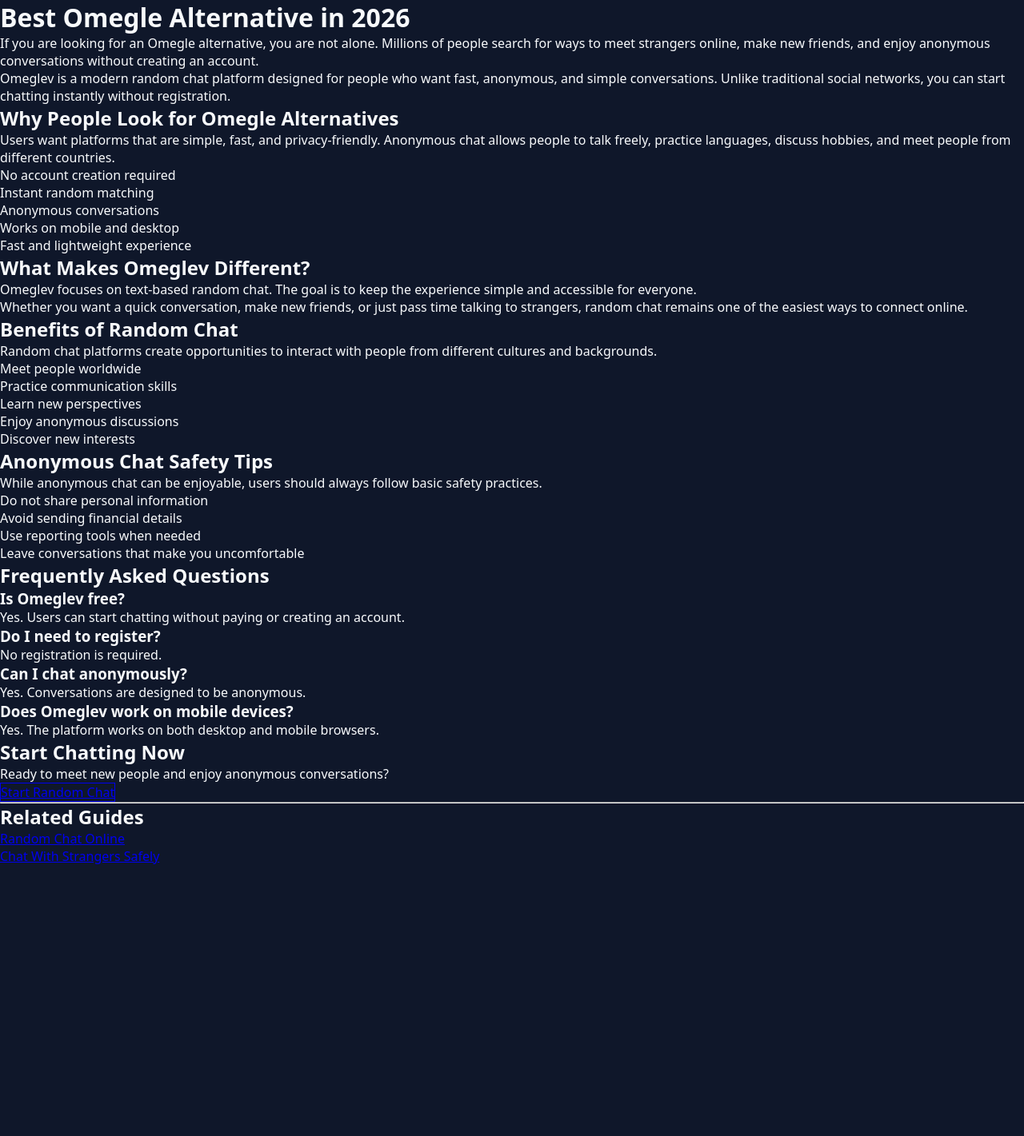
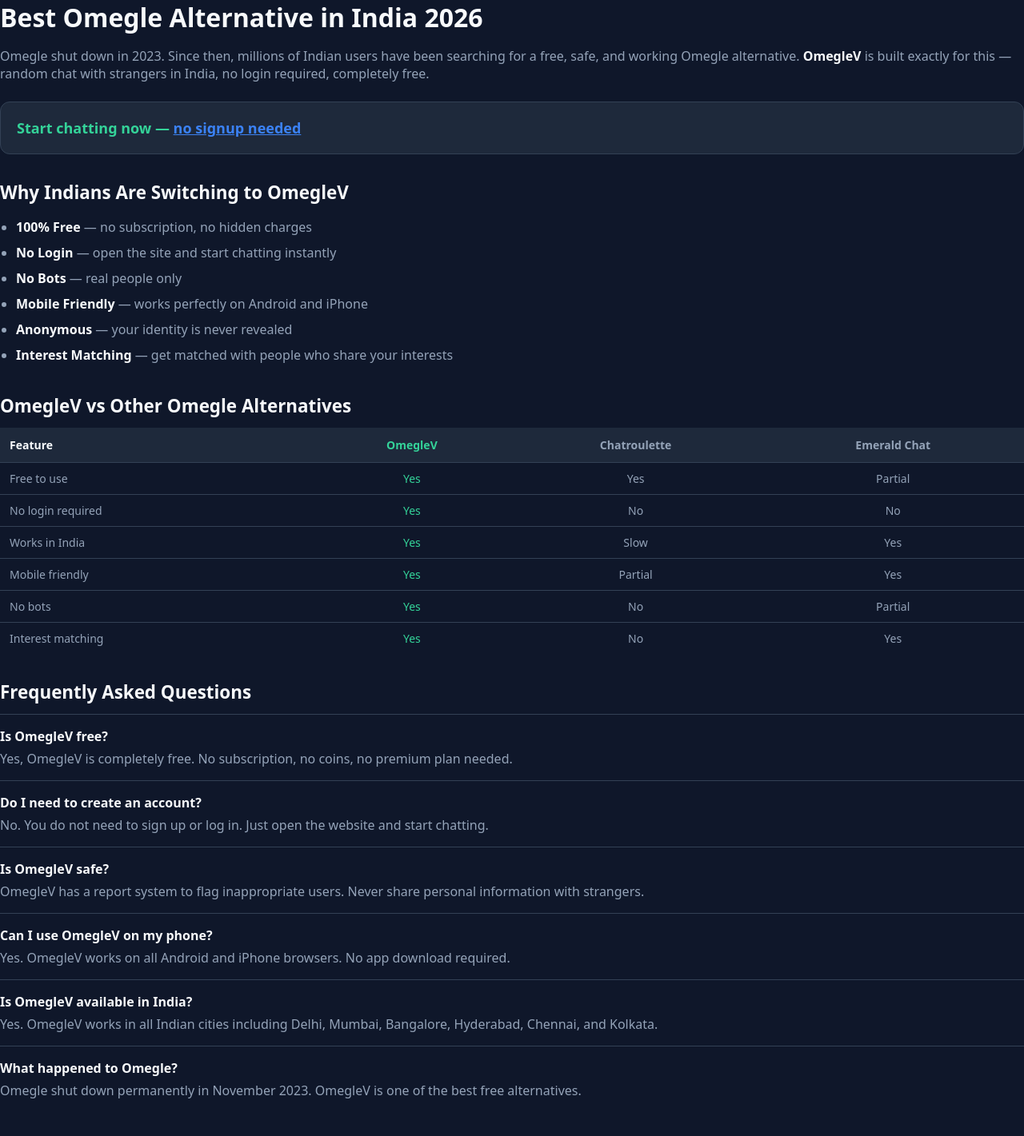
Before and after one commit to AkhilSharma11681/p1, a Next.js app: page /blog/omegle-alternative in a window 1280 px wide. Shown: the top 1421 px of the page at 80% size. Before the commit the page ends 1082 px from the top, so only its background shows below. Built offline with nearby package versions, Linux system fonts and the light colour scheme.

Commit message:
SEO: India-focused keywords and rich content for blog pages

```diff
--- a/app/blog/omegle-alternative/page.tsx
+++ b/app/blog/omegle-alternative/page.tsx
@@ -2,139 +2,87 @@
 import Link from "next/link";
 
 export const metadata: Metadata = {
-  title: "Best Omegle Alternative in 2026 | Anonymous Random Chat",
+  title: "Best Omegle Alternative in India 2026 - Free, No Login",
   description:
-    "Looking for the best Omegle alternative? Discover anonymous random chat, meet new people instantly, and start chatting without signup.",
+    "Looking for an Omegle alternative in India? OmegleV is the best free random chat site. Chat with strangers instantly, no signup, 100% anonymous. Works on mobile.",
 };
 
 export default function OmegleAlternativePage() {
   return (
-    <main className="max-w-4xl mx-auto px-6 py-10">
-      <h1>Best Omegle Alternative in 2026</h1>
-
-      <p>
-        If you are looking for an Omegle alternative, you are not alone.
-        Millions of people search for ways to meet strangers online,
-        make new friends, and enjoy anonymous conversations without
-        creating an account.
+    <main className="max-w-4xl mx-auto px-6 py-10" style={{ color: "#f8fafc", backgroundColor: "#0f172a", minHeight: "100vh" }}>
+      <h1 style={{ fontSize: "2rem", fontWeight: 900, marginBottom: "16px" }}>
+        Best Omegle Alternative in India 2026
+      </h1>
+      <p style={{ color: "#94a3b8", marginBottom: "24px" }}>
+        Omegle shut down in 2023. Since then, millions of Indian users have been searching for a free, safe, and working Omegle alternative. <strong style={{ color: "#f8fafc" }}>OmegleV</strong> is built exactly for this — random chat with strangers in India, no login required, completely free.
       </p>
-
-      <p>
-        Omeglev is a modern random chat platform designed for people
-        who want fast, anonymous, and simple conversations. Unlike
-        traditional social networks, you can start chatting instantly
-        without registration.
-      </p>
-
-      <h2>Why People Look for Omegle Alternatives</h2>
-
-      <p>
-        Users want platforms that are simple, fast, and privacy-friendly.
-        Anonymous chat allows people to talk freely, practice languages,
-        discuss hobbies, and meet people from different countries.
-      </p>
-
-      <ul>
-        <li>No account creation required</li>
-        <li>Instant random matching</li>
-        <li>Anonymous conversations</li>
-        <li>Works on mobile and desktop</li>
-        <li>Fast and lightweight experience</li>
+      <div style={{ backgroundColor: "#1e293b", border: "1px solid #334155", borderRadius: "12px", padding: "20px", marginBottom: "32px" }}>
+        <p style={{ margin: 0, fontSize: "18px", fontWeight: 700, color: "#34d399" }}>
+          Start chatting now — <Link href="/chat" style={{ color: "#3b82f6" }}>no signup needed</Link>
+        </p>
+      </div>
+      <h2 style={{ fontSize: "1.4rem", fontWeight: 800, marginBottom: "12px" }}>Why Indians Are Switching to OmegleV</h2>
+      <ul style={{ color: "#94a3b8", lineHeight: 2, paddingLeft: "20px", marginBottom: "32px" }}>
+        <li><strong style={{ color: "#f8fafc" }}>100% Free</strong> — no subscription, no hidden charges</li>
+        <li><strong style={{ color: "#f8fafc" }}>No Login</strong> — open the site and start chatting instantly</li>
+        <li><strong style={{ color: "#f8fafc" }}>No Bots</strong> — real people only</li>
+        <li><strong style={{ color: "#f8fafc" }}>Mobile Friendly</strong> — works perfectly on Android and iPhone</li>
+        <li><strong style={{ color: "#f8fafc" }}>Anonymous</strong> — your identity is never revealed</li>
+        <li><strong style={{ color: "#f8fafc" }}>Interest Matching</strong> — get matched with people who share your interests</li>
       </ul>
-
-      <h2>What Makes Omeglev Different?</h2>
-
-      <p>
-        Omeglev focuses on text-based random chat. The goal is to keep
-        the experience simple and accessible for everyone.
-      </p>
-
-      <p>
-        Whether you want a quick conversation, make new friends, or just
-        pass time talking to strangers, random chat remains one of the
-        easiest ways to connect online.
-      </p>
-
-      <h2>Benefits of Random Chat</h2>
-
-      <p>
-        Random chat platforms create opportunities to interact with people
-        from different cultures and backgrounds.
-      </p>
-
-      <ul>
-        <li>Meet people worldwide</li>
-        <li>Practice communication skills</li>
-        <li>Learn new perspectives</li>
-        <li>Enjoy anonymous discussions</li>
-        <li>Discover new interests</li>
-      </ul>
-
-      <h2>Anonymous Chat Safety Tips</h2>
-
-      <p>
-        While anonymous chat can be enjoyable, users should always follow
-        basic safety practices.
-      </p>
-
-      <ul>
-        <li>Do not share personal information</li>
-        <li>Avoid sending financial details</li>
-        <li>Use reporting tools when needed</li>
-        <li>Leave conversations that make you uncomfortable</li>
-      </ul>
-
-      <h2>Frequently Asked Questions</h2>
-
-      <h3>Is Omeglev free?</h3>
-      <p>
-        Yes. Users can start chatting without paying or creating an account.
-      </p>
-
-      <h3>Do I need to register?</h3>
-      <p>
-        No registration is required.
-      </p>
-
-      <h3>Can I chat anonymously?</h3>
-      <p>
-        Yes. Conversations are designed to be anonymous.
-      </p>
-
-      <h3>Does Omeglev work on mobile devices?</h3>
-      <p>
-        Yes. The platform works on both desktop and mobile browsers.
-      </p>
-
-      <h2>Start Chatting Now</h2>
-
-      <p>
-        Ready to meet new people and enjoy anonymous conversations?
-      </p>
-
-      <Link
-        href="/chat"
-        className="inline-block mt-4 px-5 py-3 rounded-lg border"
-      >
-        Start Random Chat
-      </Link>
-
-      <hr className="my-10" />
-
-      <h2>Related Guides</h2>
-
-      <ul>
-        <li>
-          <Link href="/blog/random-chat">
-            Random Chat Online
-          </Link>
-        </li>
-        <li>
-          <Link href="/blog/chat-with-strangers">
-            Chat With Strangers Safely
-          </Link>
-        </li>
-      </ul>
+      <h2 style={{ fontSize: "1.4rem", fontWeight: 800, marginBottom: "12px" }}>OmegleV vs Other Omegle Alternatives</h2>
+      <div style={{ overflowX: "auto", marginBottom: "32px" }}>
+        <table style={{ width: "100%", borderCollapse: "collapse", color: "#94a3b8", fontSize: "14px" }}>
+          <thead>
+            <tr style={{ backgroundColor: "#1e293b" }}>
+              <th style={{ padding: "12px", textAlign: "left", color: "#f8fafc" }}>Feature</th>
+              <th style={{ padding: "12px", textAlign: "center", color: "#34d399" }}>OmegleV</th>
+              <th style={{ padding: "12px", textAlign: "center" }}>Chatroulette</th>
+              <th style={{ padding: "12px", textAlign: "center" }}>Emerald Chat</th>
+            </tr>
+          </thead>
+          <tbody>
+            {[
+              ["Free to use", "Yes", "Yes", "Partial"],
+              ["No login required", "Yes", "No", "No"],
+              ["Works in India", "Yes", "Slow", "Yes"],
+              ["Mobile friendly", "Yes", "Partial", "Yes"],
+              ["No bots", "Yes", "No", "Partial"],
+              ["Interest matching", "Yes", "No", "Yes"],
+            ].map(([feature, a, b, c], i) => (
+              <tr key={i} style={{ borderTop: "1px solid #334155" }}>
+                <td style={{ padding: "10px 12px" }}>{feature}</td>
+                <td style={{ padding: "10px 12px", textAlign: "center", color: "#34d399" }}>{a}</td>
+                <td style={{ padding: "10px 12px", textAlign: "center" }}>{b}</td>
+                <td style={{ padding: "10px 12px", textAlign: "center" }}>{c}</td>
+              </tr>
+            ))}
+          </tbody>
+        </table>
+      </div>
+      <h2 style={{ fontSize: "1.4rem", fontWeight: 800, marginBottom: "12px" }}>Frequently Asked Questions</h2>
+      <div style={{ marginBottom: "32px" }}>
+        {[
+          ["Is OmegleV free?", "Yes, OmegleV is completely free. No subscription, no coins, no premium plan needed."],
+          ["Do I need to create an account?", "No. You do not need to sign up or log in. Just open the website and start chatting."],
+          ["Is OmegleV safe?", "OmegleV has a report system to flag inappropriate users. Never share personal information with strangers."],
+          ["Can I use OmegleV on my phone?", "Yes. OmegleV works on all Android and iPhone browsers. No app download required."],
+          ["Is OmegleV available in India?", "Yes. OmegleV works in all Indian cities including Delhi, Mumbai, Bangalore, Hyderabad, Chennai, and Kolkata."],
+          ["What happened to Omegle?", "Omegle shut down permanently in November 2023. OmegleV is one of the best free alternatives."],
+        ].map(([q, a], i) => (
+          <div key={i} style={{ borderTop: "1px solid #334155", padding: "16px 0" }}>
+            <p style={{ fontWeight: 700, color: "#f8fafc", marginBottom: "6px" }}>{q}</p>
+            <p style={{ color: "#94a3b8", margin: 0 }}>{a}</p>
+          </div>
+        ))}
+      </div>
+      <div style={{ backgroundColor: "#1e293b", border: "1px solid #3b82f6", borderRadius: "12px", padding: "24px", textAlign: "center" }}>
+        <h2 style={{ margin: "0 0 8px", fontSize: "1.3rem" }}>Ready to chat?</h2>
+        <p style={{ color: "#94a3b8", margin: "0 0 16px" }}>No login, no signup, 100% free.</p>
+        <Link href="/chat" style={{ backgroundColor: "#2563eb", color: "#fff", padding: "14px 32px", borderRadius: "10px", fontWeight: 700, textDecoration: "none", fontSize: "16px" }}>
+          Start Chatting Now
+        </Link>
+      </div>
     </main>
   );
 }
--- a/app/blog/random-chat/page.tsx
+++ b/app/blog/random-chat/page.tsx
@@ -1,29 +1,71 @@
 import { Metadata } from "next";
+import Link from "next/link";
 
 export const metadata: Metadata = {
-  title: "Random Chat Online With Strangers",
+  title: "Random Chat India - Talk to Strangers Online Free | OmegleV",
   description:
-    "Start random chat online with strangers instantly. Anonymous and free.",
+    "Random chat in India with strangers online. Free, no login, anonymous. Chat with girls and boys from Delhi, Mumbai, Bangalore and all over India on OmegleV.",
 };
 
-export default function Page() {
+export default function RandomChatPage() {
   return (
-    <main className="max-w-4xl mx-auto p-6">
-      <h1>Random Chat Online With Strangers</h1>
-
-      <p>
-        Random chat allows people from around the world to connect
-        instantly and have conversations without creating accounts.
+    <main className="max-w-4xl mx-auto px-6 py-10" style={{ color: "#f8fafc", backgroundColor: "#0f172a", minHeight: "100vh" }}>
+      <h1 style={{ fontSize: "2rem", fontWeight: 900, marginBottom: "16px" }}>
+        Random Chat India — Talk to Strangers Online Free
+      </h1>
+      <p style={{ color: "#94a3b8", marginBottom: "24px" }}>
+        Want to do random chat in India without signup? <strong style={{ color: "#f8fafc" }}>OmegleV</strong> connects you instantly with random strangers from across India — Delhi, Mumbai, Bangalore, Hyderabad, Chennai, and everywhere else. 100% free, 100% anonymous.
       </p>
-
-      <h2>Benefits of Random Chat</h2>
-
-      <ul>
-        <li>Meet new people</li>
-        <li>Practice languages</li>
-        <li>Make friends</li>
-        <li>Enjoy anonymous conversations</li>
+      <div style={{ backgroundColor: "#1e293b", border: "1px solid #334155", borderRadius: "12px", padding: "20px", marginBottom: "32px" }}>
+        <p style={{ margin: 0, fontSize: "18px", fontWeight: 700, color: "#34d399" }}>
+          Start random chat now — <Link href="/chat" style={{ color: "#3b82f6" }}>free, no login</Link>
+        </p>
+      </div>
+      <h2 style={{ fontSize: "1.4rem", fontWeight: 800, marginBottom: "12px" }}>Random Chat Features on OmegleV</h2>
+      <div style={{ display: "grid", gridTemplateColumns: "repeat(auto-fit, minmax(200px, 1fr))", gap: "16px", marginBottom: "32px" }}>
+        {[
+          ["Fast Matching", "Get matched with a stranger in under 3 seconds"],
+          ["Interest Matching", "Type your interests to meet like-minded people"],
+          ["Anonymous", "No account, no name, no phone number needed"],
+          ["Mobile First", "Designed for Indian mobile users on 4G and 5G"],
+          ["Completely Free", "No coins, no premium, no subscriptions ever"],
+          ["Skip Anytime", "Not feeling it? Press Next and find someone new"],
+        ].map(([title, desc], i) => (
+          <div key={i} style={{ backgroundColor: "#1e293b", border: "1px solid #334155", borderRadius: "10px", padding: "16px" }}>
+            <div style={{ fontWeight: 700, marginBottom: "4px" }}>{title}</div>
+            <div style={{ color: "#94a3b8", fontSize: "13px" }}>{desc}</div>
+          </div>
+        ))}
+      </div>
+      <h2 style={{ fontSize: "1.4rem", fontWeight: 800, marginBottom: "12px" }}>Who Uses Random Chat in India?</h2>
+      <ul style={{ color: "#94a3b8", lineHeight: 2, paddingLeft: "20px", marginBottom: "32px" }}>
+        <li><strong style={{ color: "#f8fafc" }}>College students</strong> — looking to meet new people outside their campus</li>
+        <li><strong style={{ color: "#f8fafc" }}>Young professionals</strong> — wanting casual conversations after work</li>
+        <li><strong style={{ color: "#f8fafc" }}>Language learners</strong> — practicing English or other Indian languages</li>
+        <li><strong style={{ color: "#f8fafc" }}>Curious explorers</strong> — who enjoy meeting people from different backgrounds</li>
       </ul>
+      <h2 style={{ fontSize: "1.4rem", fontWeight: 800, marginBottom: "12px" }}>Frequently Asked Questions</h2>
+      <div style={{ marginBottom: "32px" }}>
+        {[
+          ["Is random chat free in India?", "Yes. OmegleV is 100% free for all Indian users. No subscription or payment required."],
+          ["Can I chat with girls on OmegleV?", "OmegleV connects you randomly with strangers. All users are expected to follow respectful behavior guidelines."],
+          ["Which is the best random chat app in India?", "OmegleV is one of the best free random chat platforms in India in 2026 — no login, no bots, works on mobile."],
+          ["Is OmegleV available in Hindi?", "The interface is in English but you can chat in any language including Hindi, Tamil, Telugu, Bengali, or any other Indian language."],
+          ["Does OmegleV work on 4G?", "Yes. OmegleV is optimized for Indian mobile networks and works smoothly on 4G and 5G connections."],
+        ].map(([q, a], i) => (
+          <div key={i} style={{ borderTop: "1px solid #334155", padding: "16px 0" }}>
+            <p style={{ fontWeight: 700, color: "#f8fafc", marginBottom: "6px" }}>{q}</p>
+            <p style={{ color: "#94a3b8", margin: 0 }}>{a}</p>
+          </div>
+        ))}
+      </div>
+      <div style={{ backgroundColor: "#1e293b", border: "1px solid #3b82f6", borderRadius: "12px", padding: "24px", textAlign: "center" }}>
+        <h2 style={{ margin: "0 0 8px", fontSize: "1.3rem" }}>Try random chat now</h2>
+        <p style={{ color: "#94a3b8", margin: "0 0 16px" }}>No signup. No login. Just open and start chatting with strangers in India.</p>
+        <Link href="/chat" style={{ backgroundColor: "#2563eb", color: "#fff", padding: "14px 32px", borderRadius: "10px", fontWeight: 700, textDecoration: "none", fontSize: "16px" }}>
+          Start Random Chat
+        </Link>
+      </div>
     </main>
   );
 }
--- a/app/layout.tsx
+++ b/app/layout.tsx
@@ -3,59 +3,51 @@
 
 export const metadata: Metadata = {
   metadataBase: new URL("https://www.omeglev.com"),
-
   title: {
-    default: "Random Chat With Strangers | Omeglev",
-    template: "%s | Omeglev",
+    default: "OmegleV - Free Random Chat With Strangers in India | No Login",
+    template: "%s | OmegleV",
   },
-
   description:
-    "Meet random strangers online instantly. Anonymous text chat with no signup required. Start chatting for free on Omeglev.",
-
+    "OmegleV is the best free Omegle alternative in India. Chat with random strangers instantly, no signup, no login. Talk to girls and boys anonymously online.",
   keywords: [
-    "omegle alternative",
-    "random chat",
-    "anonymous chat",
-    "talk to strangers",
-    "chat with strangers",
-    "free random chat",
-    "online chat",
-    "text chat",
-    "omegle replacement",
-    "sites like omegle"
+    "omegle alternative india",
+    "random chat india",
+    "chat with strangers india",
+    "girls free chatting online",
+    "talk to strangers india",
+    "free random chat no login",
+    "anonymous chat india",
+    "omegle india",
+    "stranger chat india",
+    "online chatting with girls",
+    "omegle alternative free",
+    "chat with girls online free",
+    "indian random chat",
+    "sites like omegle india",
+    "omegle not working alternative",
+    "free chat no registration",
+    "meet strangers online india"
   ],
-
-  authors: [{ name: "Omeglev" }],
-
+  authors: [{ name: "OmegleV" }],
   openGraph: {
-    title: "Random Chat With Strangers | Omeglev",
-    description:
-      "Meet random strangers online instantly. Anonymous text chat with no signup required.",
+    title: "OmegleV - Free Random Chat With Strangers in India",
+    description: "Chat with random strangers in India instantly. No signup, 100% anonymous. Best free Omegle alternative.",
     url: "https://www.omeglev.com",
-    siteName: "Omeglev",
+    siteName: "OmegleV",
     type: "website",
   },
-
   twitter: {
     card: "summary_large_image",
-    title: "Random Chat With Strangers | Omeglev",
-    description:
-      "Meet random strangers online instantly. Anonymous text chat with no signup required.",
+    title: "OmegleV - Free Random Chat With Strangers in India",
+    description: "Chat with random strangers in India instantly. No signup, 100% anonymous. Best free Omegle alternative.",
   },
 };
 
-export default function RootLayout({
-  children,
-}: {
-  children: React.ReactNode;
-}) {
+export default function RootLayout({ children }: { children: React.ReactNode }) {
   return (
     <html lang="en">
       <head>
-        <meta
-          name="viewport"
-          content="width=device-width, initial-scale=1, maximum-scale=1"
-        />
+        <meta name="viewport" content="width=device-width, initial-scale=1, maximum-scale=1" />
         <meta name="theme-color" content="#0f172a" />
       </head>
       <body>{children}</body>
```
